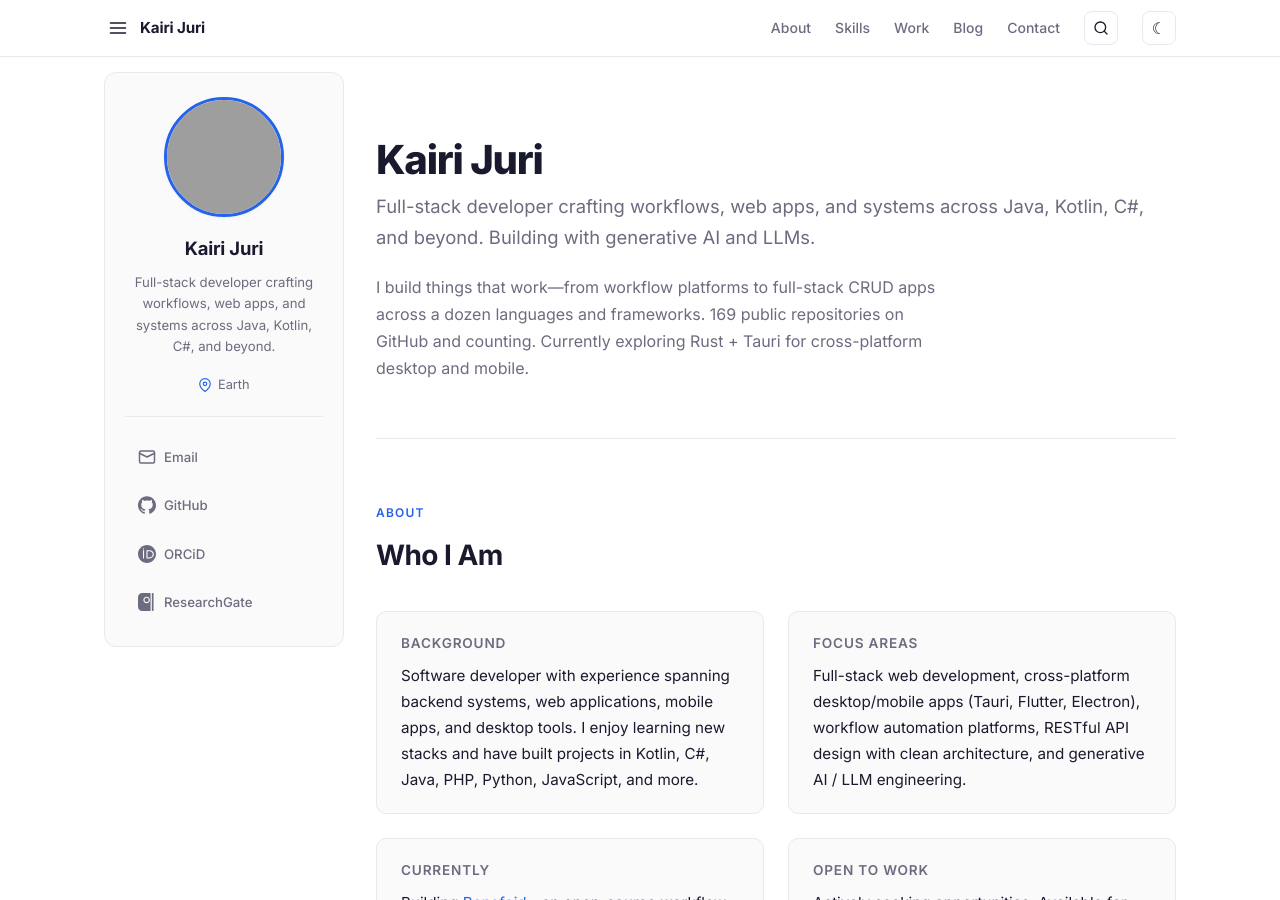
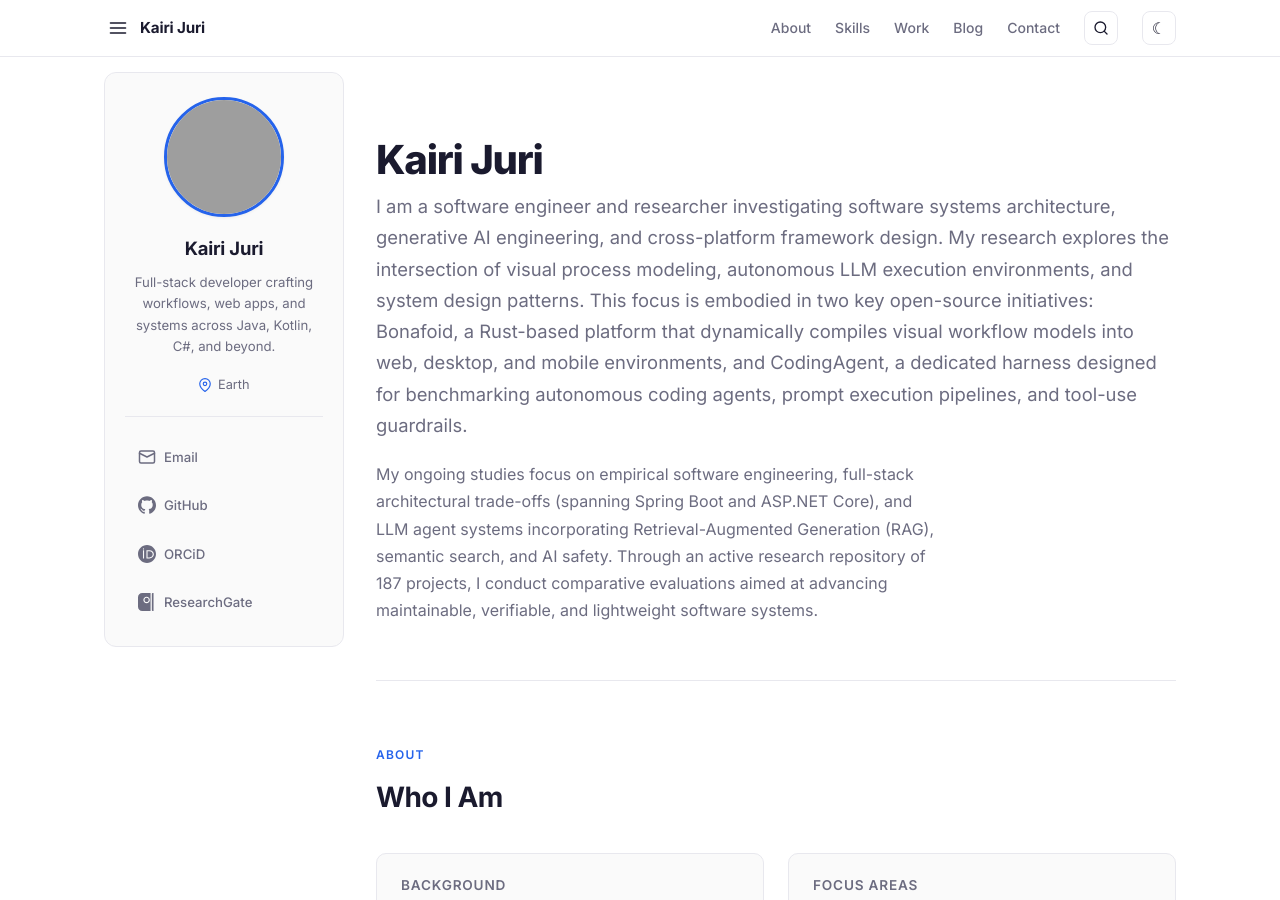
Before and after one commit to harrysuke/harrysuke.github.io, a Jekyll site: the page built from index.html, in a window 1280 px wide and 900 px high. Built offline with Jekyll 4.4.1, drawn with Linux system fonts in a browser that asks for light colours; grey boxes are pictures that could not be loaded.

Commit message:
Revise hero section content in index.html
Updated hero tagline and description to reflect current research and projects.

```diff
--- a/index.html
+++ b/index.html
@@ -6,9 +6,11 @@ title: Kairi Juri
 <!-- ============ HERO ============ -->
 <section class="hero">
   <h1 class="hero-name">Kairi Juri</h1>
-  <p class="hero-tagline">Full-stack developer crafting workflows, web apps, and systems across Java, Kotlin, C#, and beyond. Building with generative AI and LLMs.</p>
+  <p class="hero-tagline">
+    I am a software engineer and researcher investigating software systems architecture, generative AI engineering, and cross-platform framework design. My research explores the intersection of visual process modeling, autonomous LLM execution environments, and system design patterns. This focus is embodied in two key open-source initiatives: Bonafoid, a Rust-based platform that dynamically compiles visual workflow models into web, desktop, and mobile environments, and CodingAgent, a dedicated harness designed for benchmarking autonomous coding agents, prompt execution pipelines, and tool-use guardrails.
+  </p>
   <p class="hero-desc">
-    I build things that work&mdash;from workflow platforms to full-stack CRUD apps across a dozen languages and frameworks. 169 public repositories on GitHub and counting. Currently exploring Rust + Tauri for cross-platform desktop and mobile.
+    My ongoing studies focus on empirical software engineering, full-stack architectural trade-offs (spanning Spring Boot and ASP.NET Core), and LLM agent systems incorporating Retrieval-Augmented Generation (RAG), semantic search, and AI safety. Through an active research repository of 187 projects, I conduct comparative evaluations aimed at advancing maintainable, verifiable, and lightweight software systems.
   </p>
 </section>
 
```
